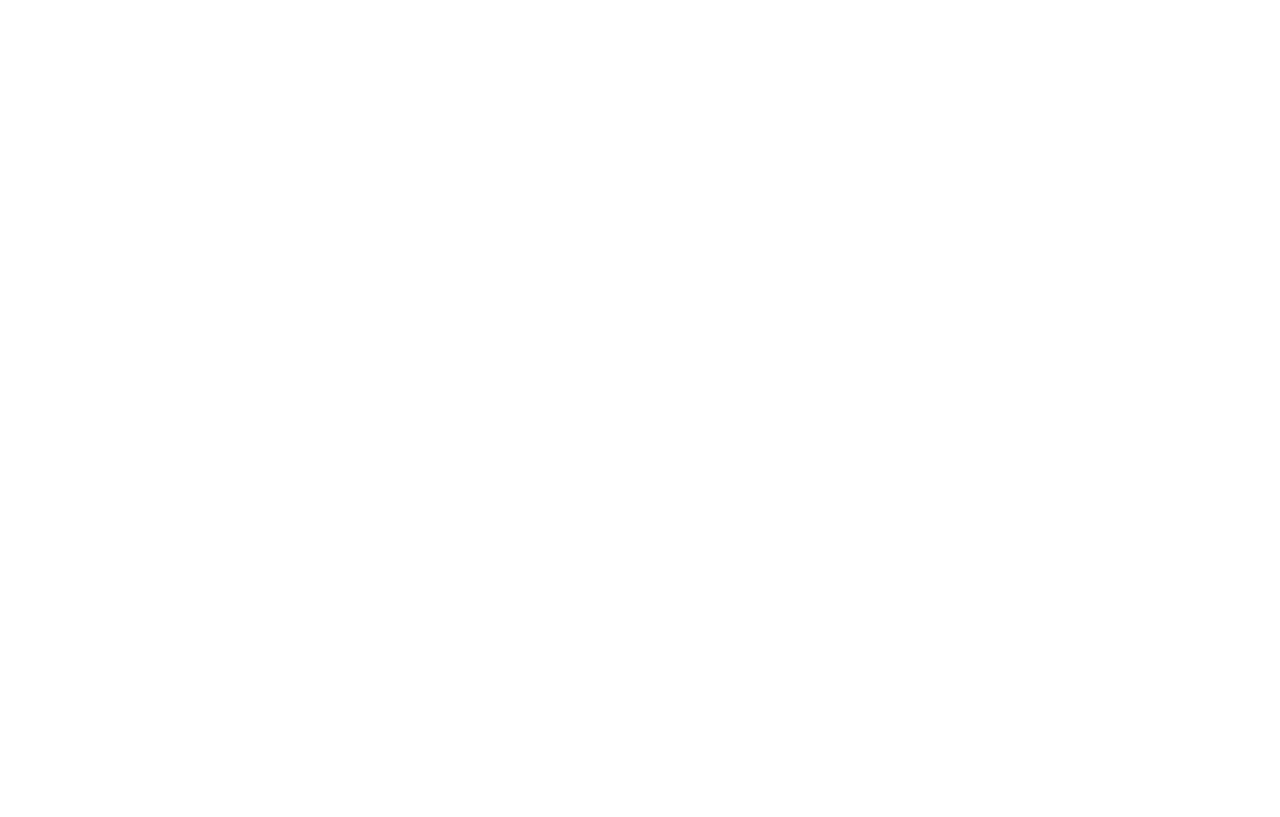
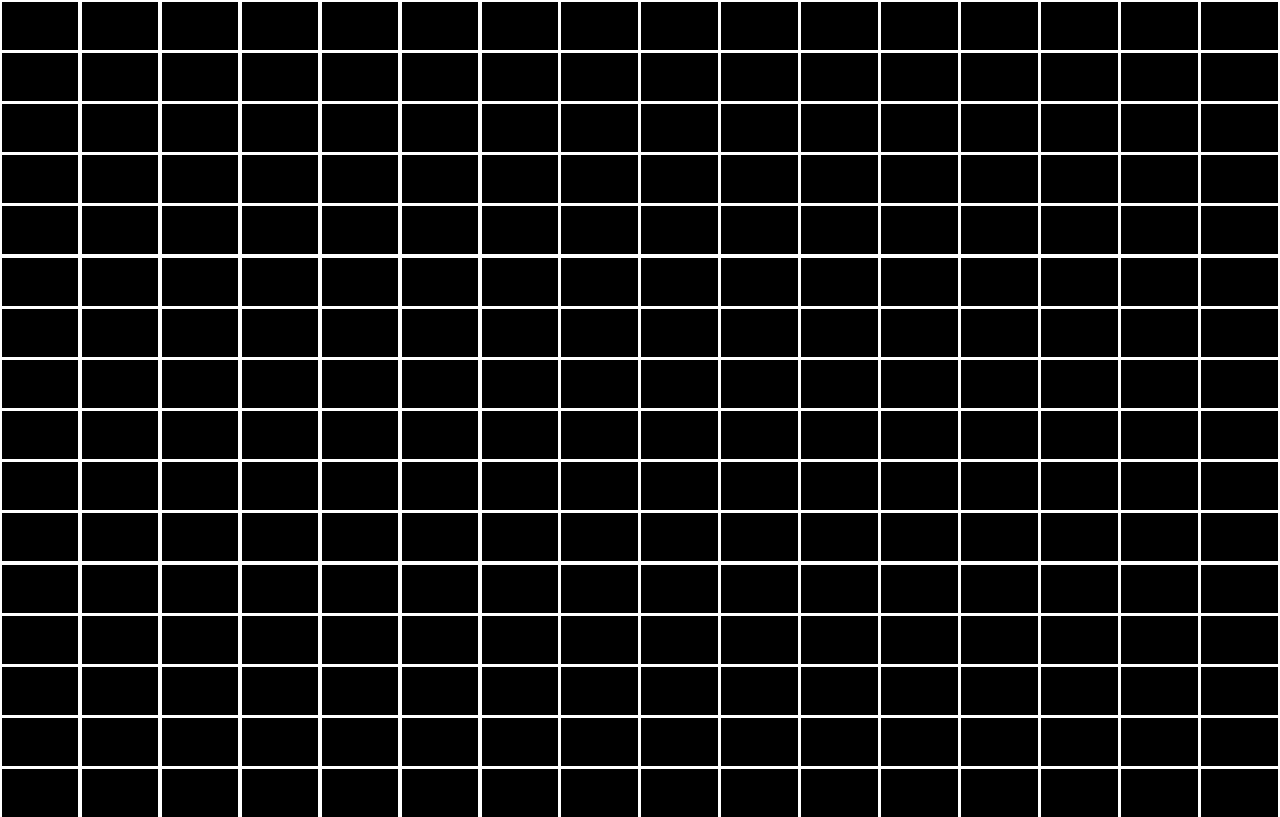
Before and after one commit to davastor/Etch-a-Sketch, a plain HTML site: page index.html in a window 1280 px wide. Drawn offline with Linux system fonts and the light colour scheme.

Commit message:
Add loops to generate square grids, change size of container to fit viewport

```diff
--- a/index.html
+++ b/index.html
@@ -7,8 +7,7 @@
         <title>Etch-a-Sketch</title>
     </head>
     <body>
-
-
+        <div class="container"></div>
     </body>
     <script type="text/javascript" src="script.js"></script>
 </html>
--- a/script.js
+++ b/script.js
@@ -0,0 +1,14 @@
+let container = document.querySelector('.container');
+let counter = 1;
+
+for (let i = 1; i <= 16; i++){
+    for (let j = 1; j <= 16; j++){
+        let grid = document.createElement('div');
+        grid.classList.add("grid");
+        grid.classList.add(`${counter}`);
+        grid.addEventListener = ('hover', () =>{grid.style.backgroundColor = "#505050"});
+        container.appendChild(grid);
+        counter++;
+        console.log(counter);
+    }
+}
--- a/styles.css
+++ b/styles.css
@@ -0,0 +1,19 @@
+body {
+    margin: 0px;
+    height: 100vh;
+    width: 100vw;
+}
+
+.container {
+    display: flex;
+    height: 100%;
+    width: 100%;
+    flex-wrap: wrap;
+}
+
+.grid{
+    background-color: black;
+    width: 6%;
+    height: 6%;
+    margin: 0.125%;
+}
```
